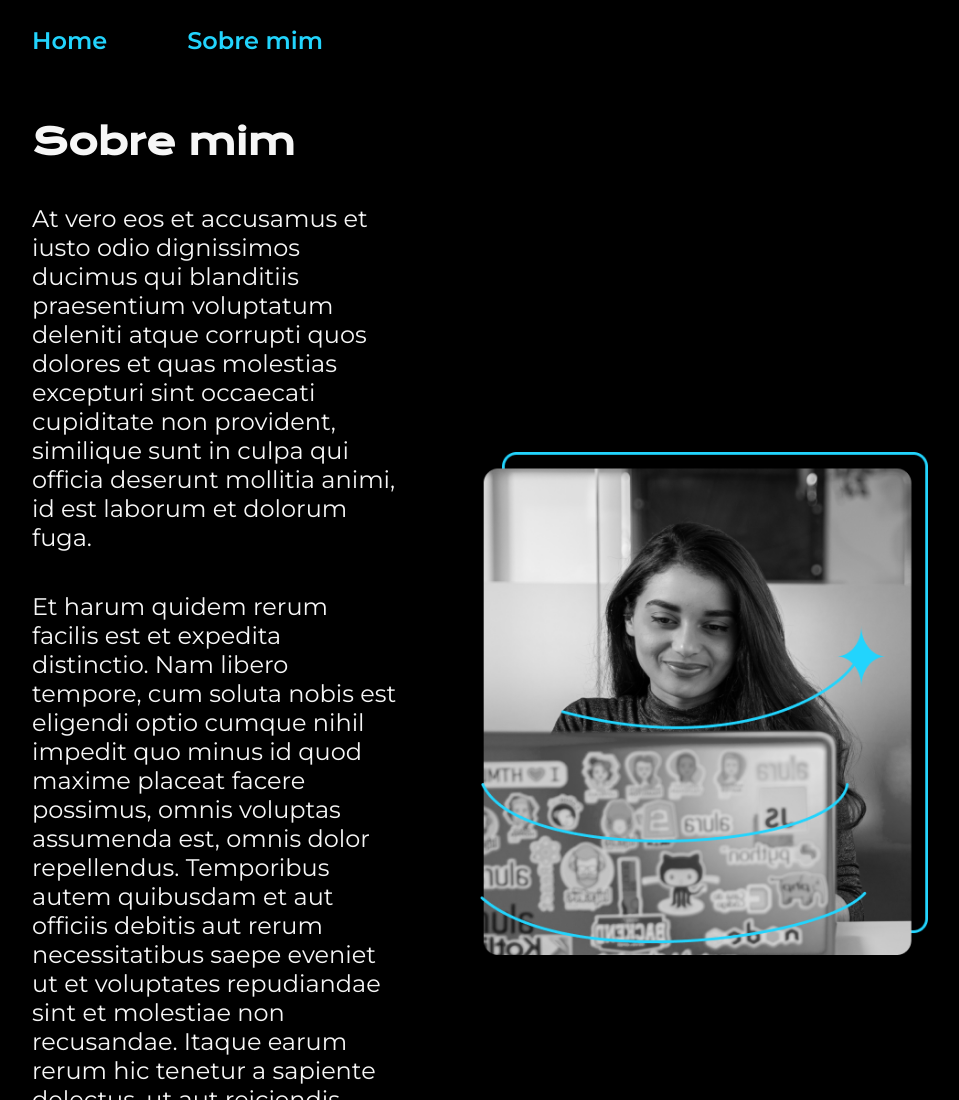
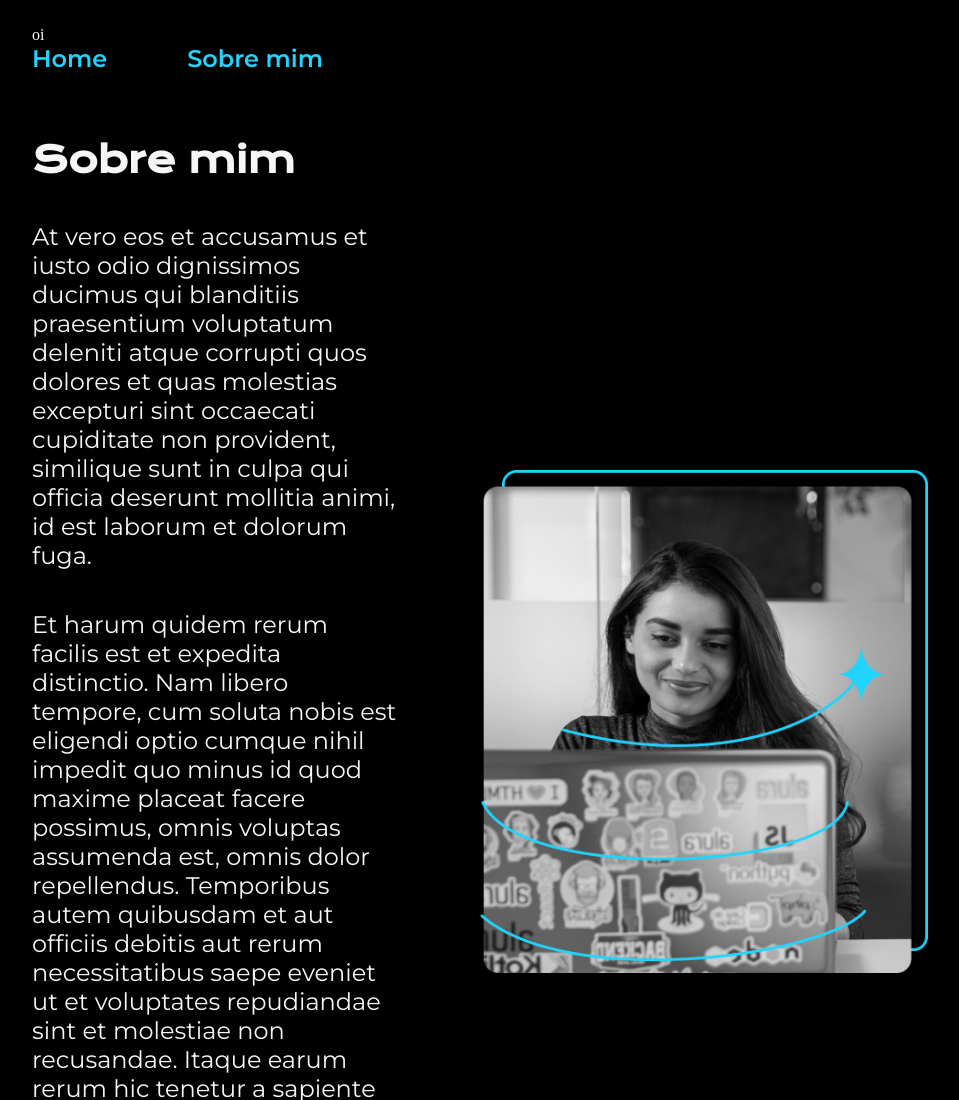
Before and after one commit to Enzo-Navarro/alura-Alura-portifolio, a plain HTML site: page about.html in a window 1280 px wide. Shown: the top 1100 px of the page, without its empty margins (160-1119 px from the left). Drawn offline with nearby package versions, Linux system fonts and the light colour scheme.

Commit message:
adicionando oi no cabeçalho

```diff
--- a/about.html
+++ b/about.html
@@ -8,7 +8,7 @@
         <link rel="stylesheet" href="./styles/style.css">
     </head>
     <body>
-        <header class="cabecalho">
+        <header class="cabecalho">oi
             <nav class="cabecalho__menu">
                 <a class="cabecalho__menu__link" href="index.html">Home</a>
                 <a class="cabecalho__menu__link" href="about.html">Sobre mim</a>
```
